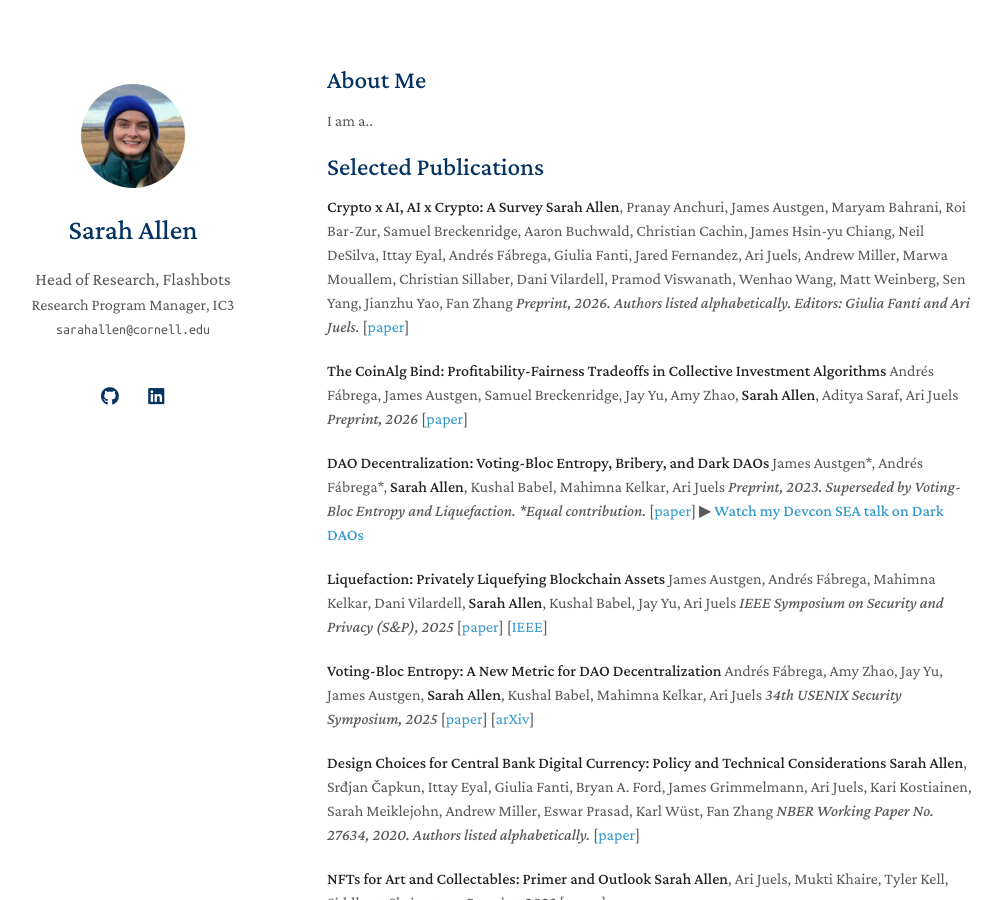
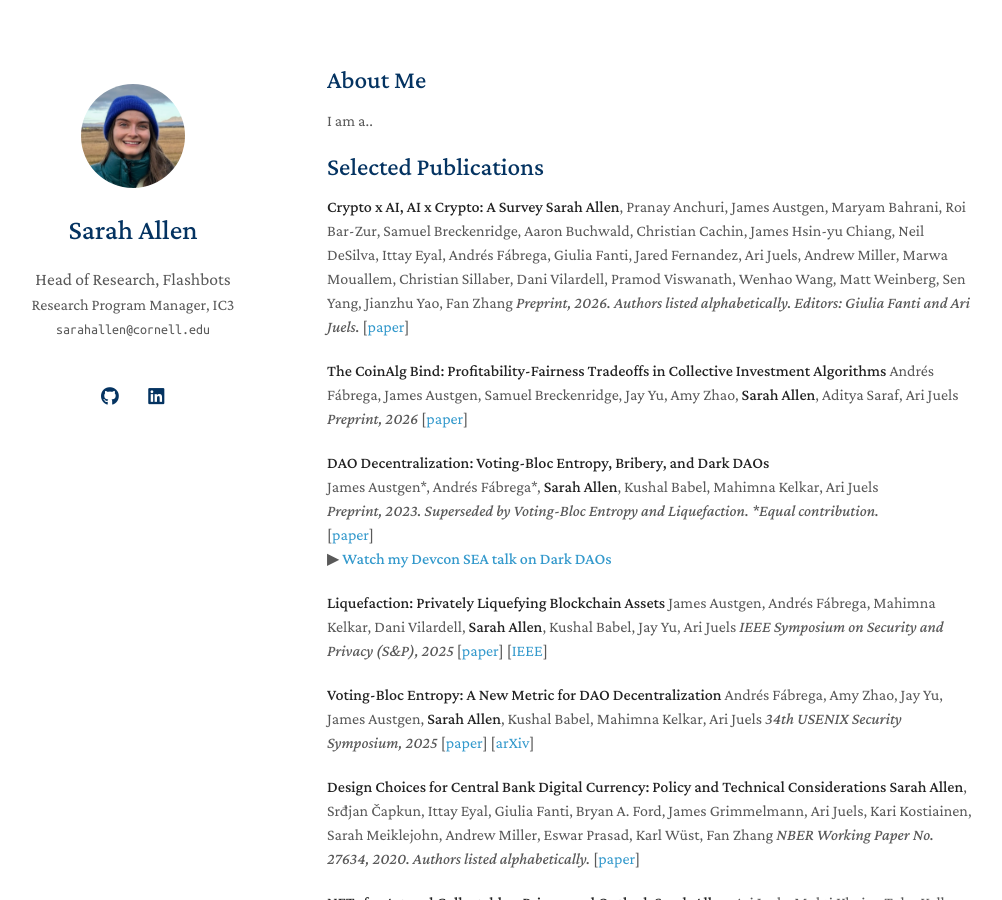
Before and after one commit to Bandeirainveste/bandeirainveste.github.io, a Jekyll site: the page built from index.md, in a window 1280 px wide and 900 px high. Shown: the whole window, without its empty margins (143-1145 px from the left). Built offline with Jekyll 4.4.1, drawn with Linux system fonts in a browser that asks for light colours; a style sheet for code colours, icons or effects is not loaded; our own code applies the rules of GitHub Pages for plain Markdown files.

```diff
--- a/index.md
+++ b/index.md
@@ -18,10 +18,10 @@ Andrés Fábrega, James Austgen, Samuel Breckenridge, Jay Yu, Amy Zhao, **Sarah
 *Preprint, 2026*
 [[paper](https://arxiv.org/abs/2601.00523)]
 
-**DAO Decentralization: Voting-Bloc Entropy, Bribery, and Dark DAOs**
-James Austgen\*, Andrés Fábrega\*, **Sarah Allen**, Kushal Babel, Mahimna Kelkar, Ari Juels
-*Preprint, 2023. Superseded by Voting-Bloc Entropy and Liquefaction. \*Equal contribution.*
-[[paper](https://arxiv.org/abs/2311.03530)]
+**DAO Decentralization: Voting-Bloc Entropy, Bribery, and Dark DAOs**<br>
+James Austgen\*, Andrés Fábrega\*, **Sarah Allen**, Kushal Babel, Mahimna Kelkar, Ari Juels<br>
+*Preprint, 2023. Superseded by Voting-Bloc Entropy and Liquefaction. \*Equal contribution.*<br>
+[[paper](https://arxiv.org/abs/2311.03530)]<br>
 ▶ **[Watch my Devcon SEA talk on Dark DAOs](https://www.youtube.com/watch?v=dC3pIbvEte0)**
 
 **Liquefaction: Privately Liquefying Blockchain Assets**
```
